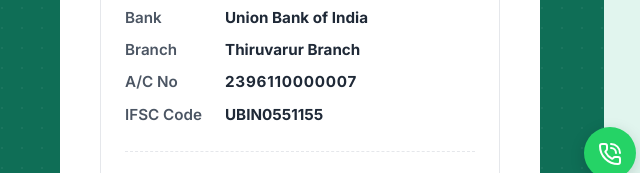
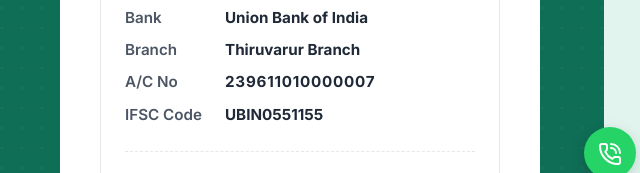
Before and after one commit to sudhan007965/mymothercharity, a website: page donate.html in a window 1280 px wide. Shown: the part 525-698 px from the top of the page, 612-1252 px from the left. Drawn offline with nearby package versions, Linux system fonts and the light colour scheme.

Commit message:
Add files via upload

```diff
--- a/donate.html
+++ b/donate.html
@@ -103,7 +103,7 @@
                 </div>
                 <div class="bank-row">
                   <span class="bank-label" data-tr="bank_ac">A/C No</span>
-                  <span class="bank-val" style="letter-spacing: 0.05em;">2396110000007</span>
+                  <span class="bank-val" style="letter-spacing: 0.05em;">239611010000007</span>
                 </div>
                 <div class="bank-row">
                   <span class="bank-label" data-tr="bank_ifsc">IFSC Code</span>
```
